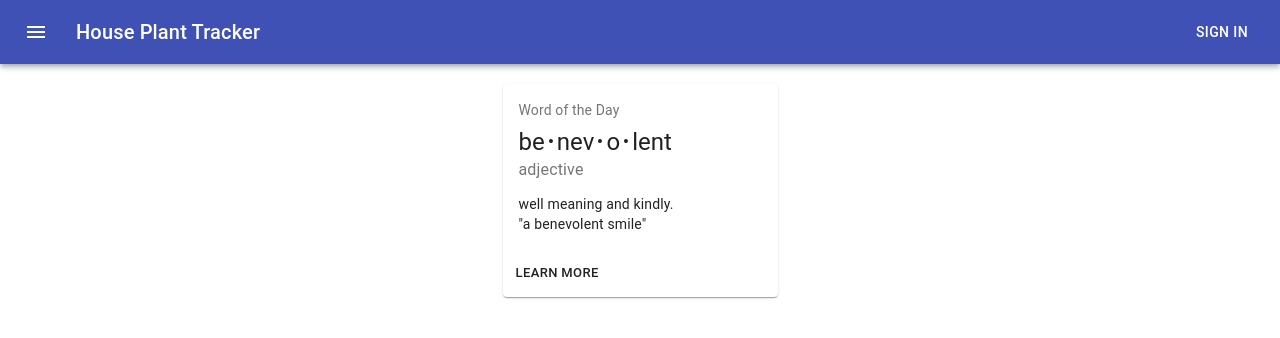
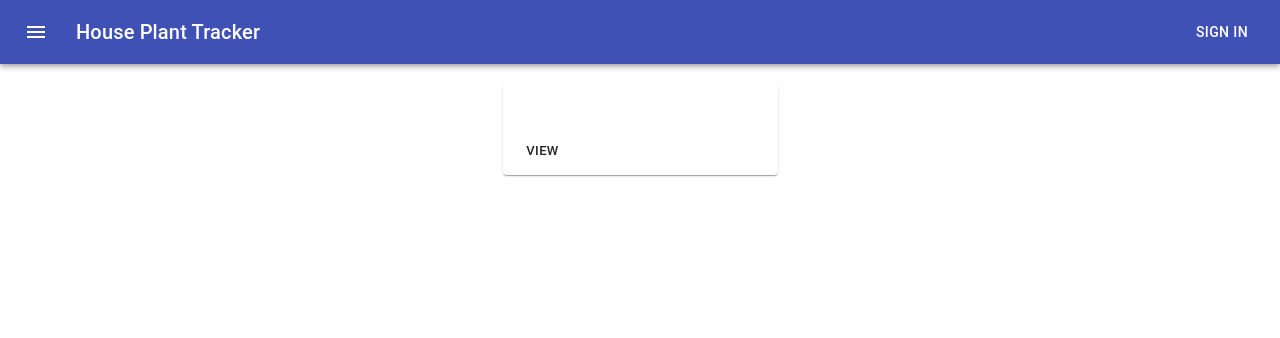
Before and after one commit to ekonine/plant-tracker-v2, a React (Create React App) app: page /manage in a window 1280 px wide. Shown: the top 338 px of the page. Built offline with nearby package versions, Linux system fonts and the light colour scheme.

Commit message:
add plant data and set up props for custom-card

```diff
--- a/src/components/custom-card/custom-card.component.jsx
+++ b/src/components/custom-card/custom-card.component.jsx
@@ -1,5 +1,5 @@
 import React from 'react';
-import { makeStyles } from '@material-ui/core/styles';
+import {makeStyles} from '@material-ui/core/styles';
 import Card from '@material-ui/core/Card';
 import CardActions from '@material-ui/core/CardActions';
 import CardContent from '@material-ui/core/CardContent';
@@ -23,30 +23,29 @@ const useStyles = makeStyles({
   },
 });
 
-export default function CustomCard() {
+export default function CustomCard({
+  plantSpecies,
+  plantNickname,
+  plantWaterStatus,
+}) {
   const classes = useStyles();
   const bull = <span className={classes.bullet}>•</span>;
 
   return (
     <Card className={classes.root}>
       <CardContent>
-        <Typography className={classes.title} color="textSecondary" gutterBottom>
-          Word of the Day
-        </Typography>
-        <Typography variant="h5" component="h2">
-          be{bull}nev{bull}o{bull}lent
+        <Typography className={classes.title} color="textPrimary" gutterBottom>
+          {plantSpecies}
         </Typography>
         <Typography className={classes.pos} color="textSecondary">
-          adjective
+          {plantWaterStatus}
         </Typography>
         <Typography variant="body2" component="p">
-          well meaning and kindly.
-          <br />
-          {'"a benevolent smile"'}
+          {plantNickname}
         </Typography>
       </CardContent>
       <CardActions>
-        <Button size="small">Learn More</Button>
+        <Button size="small">View</Button>
       </CardActions>
     </Card>
   );
--- a/src/pages/manage/manage.page.jsx
+++ b/src/pages/manage/manage.page.jsx
@@ -5,18 +5,30 @@ import CustomCard from '../../components/custom-card/custom-card.component.jsx';
 const useStyles = makeStyles(theme => ({
   root: {
     display: 'flex',
-    justifyContent: 'center'
+    justifyContent: 'center',
   },
   cardContainer: {
-    marginTop: '20px'
+    marginTop: '20px',
   },
 }));
 
 export default function Manage() {
-
   const classes = useStyles();
 
-  return(
+  const [plantData, setPlantData] = React.useState([
+    {
+      plantSpecies: 'Monstera',
+      plantNickname: 'Monstera Guy',
+      plantWaterStatus: 'Watered'
+    },
+    {
+      plantSpecies: 'Zeze Plant',
+      plantNickname: 'Zeze Guy',
+      plantWaterStatus: 'Not Watered'
+    },
+  ]);
+
+  return (
     <div className={classes.root}>
       <div className={classes.cardContainer}>
         <CustomCard />
```
Also changed, not shown: src/components/custom-card-list/custom-card-list.component.jsx (added, +7 -0 lines), 1 other file (tests, documents, lock files or other folders).
